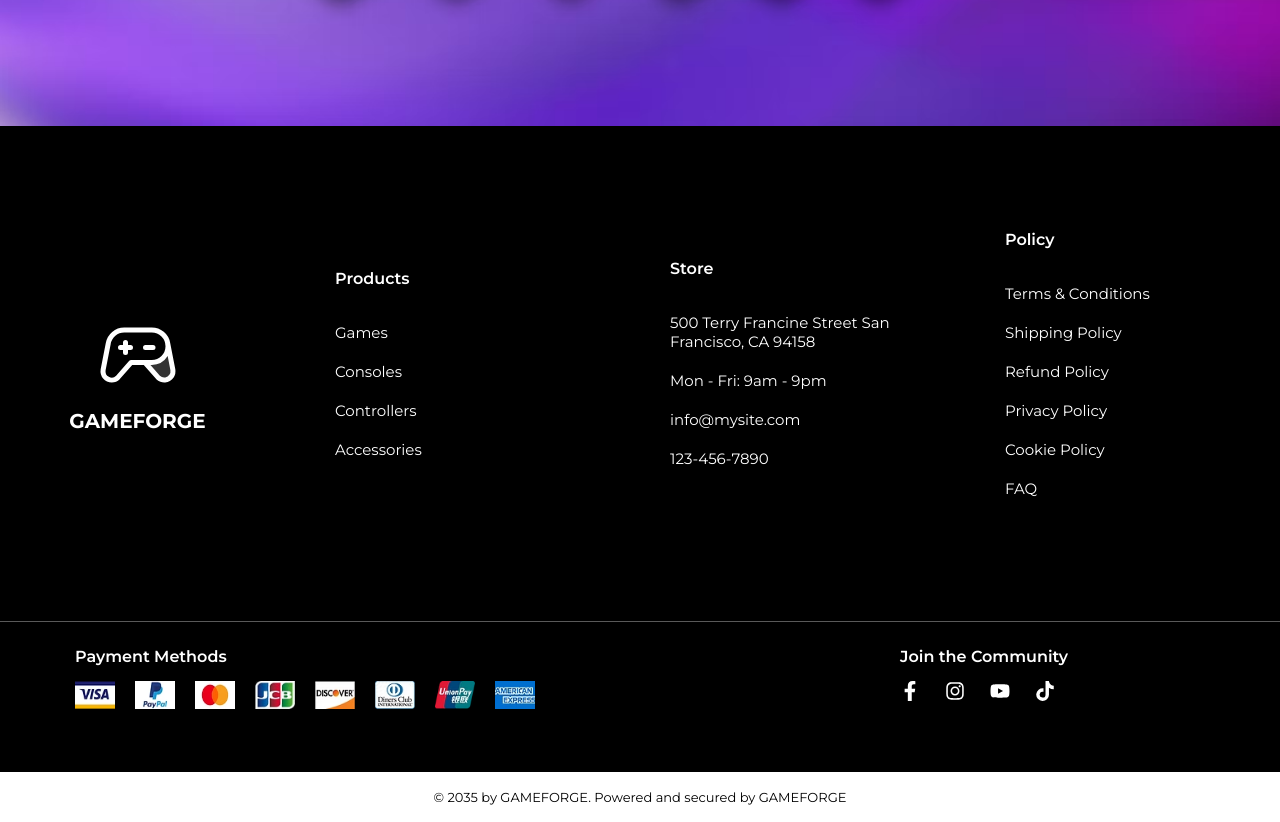
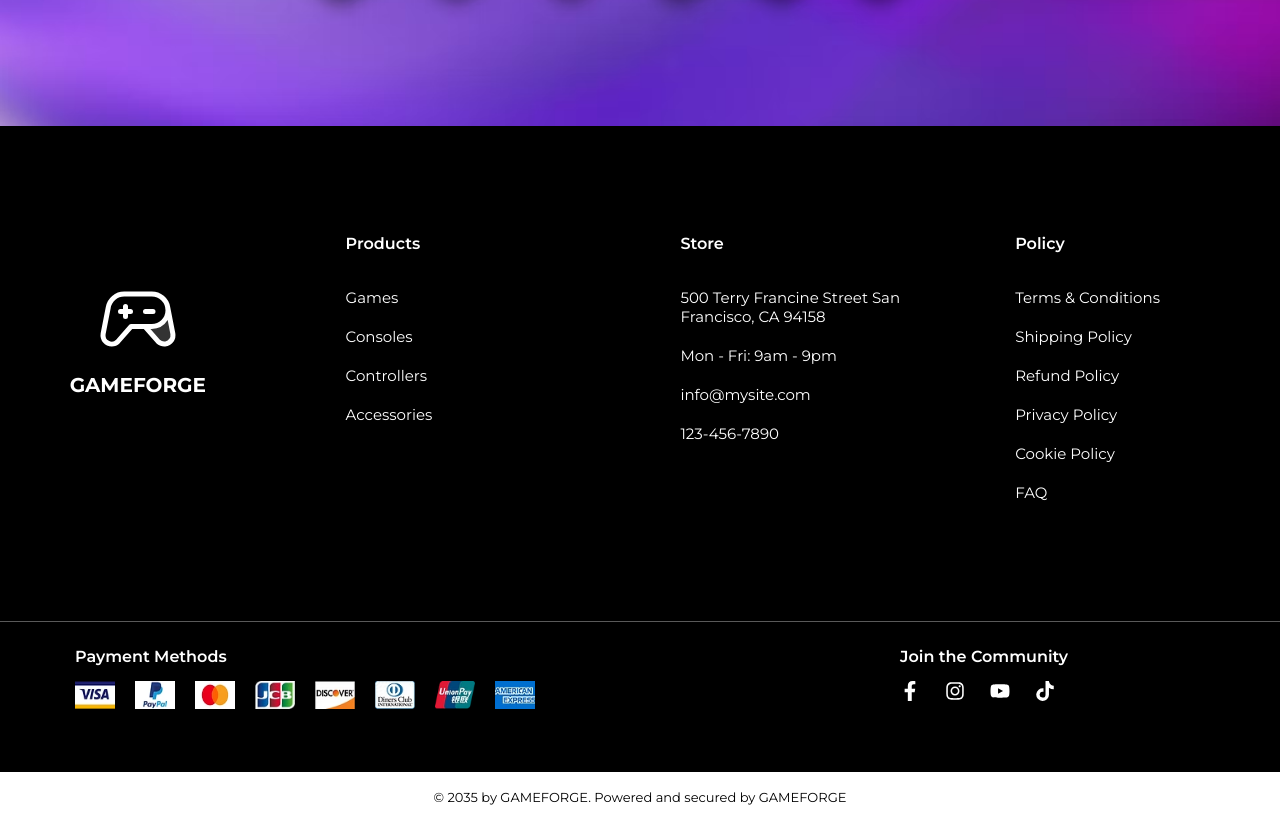
Before and after one commit to mdaniyal05/GameForge, a React (Vite) app in the folder frontend/: page / in a window 1280 px wide. Shown: the part 6372-7194 px from the top of the page. Built offline with nearby package versions, Linux system fonts and the light colour scheme.

Commit message:
Fix styling

```diff
--- a/frontend/src/css/footer.css
+++ b/frontend/src/css/footer.css
@@ -17,22 +17,24 @@
 }
 
 .footer-logo, .footer-products, .footer-store, .footer-policy {
-    height: 495px;
+    height: 300px;
     width: 280px;
 }
 
 .footer-products, .footer-store, .footer-policy {
+    padding: 10px;
     display: flex;
     flex-direction: column;
-    justify-content: center;
+    justify-content: flex-start;
     align-items: flex-start;
     gap: 35px;
 }
 
 .footer-logo {
+    padding: 30px;
     display: flex;
     flex-direction: column;
-    justify-content: center;
+    justify-content: flex-start;
     align-items: center;
     gap: 10px;
 }
@@ -44,6 +46,7 @@
 
 .footer-logo-icon {
     font-size: 80px;
+    margin-top: 25px;
 }
 
 .footer-products ul, .footer-store ul, .footer-policy ul {
```
